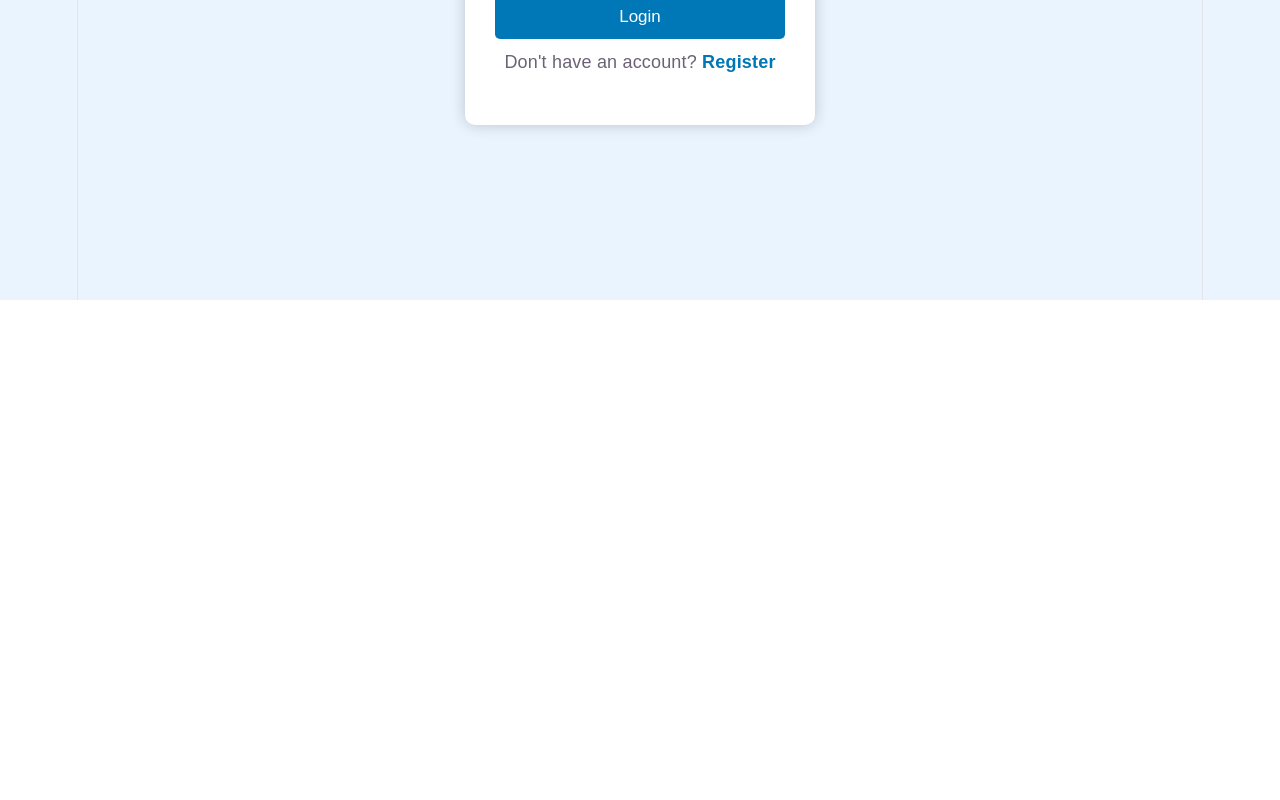
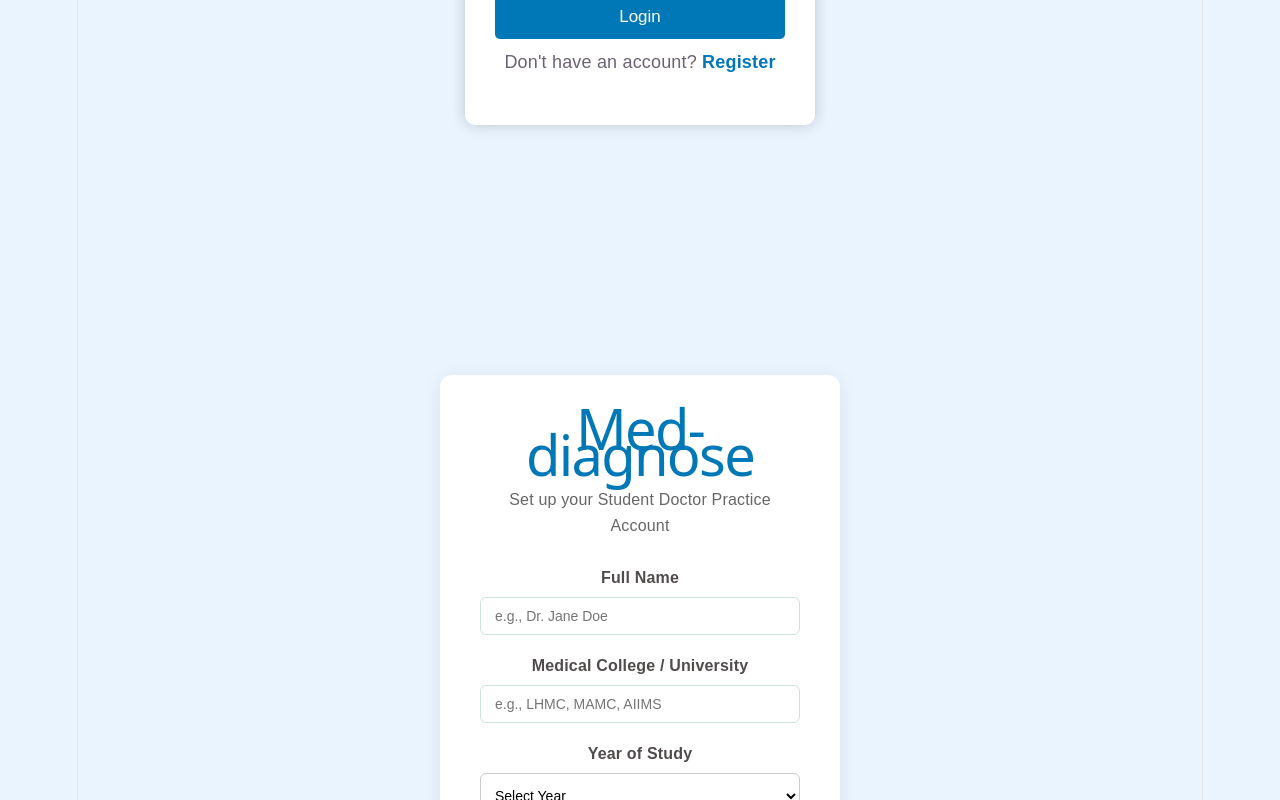
Before and after one commit to Ishita-Jha/Med-diagnose, a React (Vite) app in the folder client/: page / in a window 1280 px wide. Shown: the part 500-1300 px from the top of the page. Before the commit the page ends 800 px from the top, so only its background shows below. Built offline with nearby package versions, Linux system fonts and the light colour scheme.

Commit message:
Register Page

```diff
--- a/client/src/App.jsx
+++ b/client/src/App.jsx
@@ -1,8 +1,14 @@
 import Login from "./pages/login";
+import Register from "./pages/Register";
 
 function App() {
   return (
-    <Login />
+    <div>
+      <Login />
+      <Register/>
+
+    </div>
+
   );
 }
 
--- /dev/null
+++ b/client/src/pages/Register.jsx
@@ -0,0 +1,127 @@
+import React, { useState } from 'react';
+import '../styles/Register.css';
+
+function Register() {
+  const [formData, setFormData] = useState({
+    fullName: '',
+    medicalCollege: '',
+    yearOfStudy: '',
+    specialtyInterest: ''
+  });
+
+  const [message, setMessage] = useState({ text: '', type: '' });
+
+  const handleChange = (e) => {
+    const { name, value } = e.target;
+    setFormData({
+      ...formData,
+      [name]: value
+    });
+  };
+
+  const handleSubmit = (e) => {
+    e.preventDefault();
+
+    localStorage.setItem('studentDoctorProfile', JSON.stringify({
+      fullName: formData.fullName,
+      medicalCollege: formData.medicalCollege,
+      yearOfStudy: formData.yearOfStudy,
+      specialtyInterest: formData.specialtyInterest,
+      accuracyScore: 100,
+      casesSolved: 0
+    }));
+
+    setMessage({
+      text: `Welcome, Dr. ${formData.fullName}! Your practice profile is configured.`,
+      type: 'success'
+    });
+
+    setFormData({
+      fullName: '',
+      medicalCollege: '',
+      yearOfStudy: '',
+      specialtyInterest: ''
+    });
+  };
+
+  return (
+    <div className="register-container">
+      <div className="register-card">
+        <h1>Med-diagnose</h1>
+        <p className="subtitle">Set up your Student Doctor Practice Account</p>
+
+        <form onSubmit={handleSubmit} className="register-form">
+
+          <div className="input-group">
+            <label>Full Name</label>
+            <input
+              type="text"
+              name="fullName"
+              value={formData.fullName}
+              onChange={handleChange}
+              required
+              placeholder="e.g., Dr. Jane Doe"
+            />
+          </div>
+
+          <div className="input-group">
+            <label>Medical College / University</label>
+            <input
+              type="text"
+              name="medicalCollege"
+              value={formData.medicalCollege}
+              onChange={handleChange}
+              required
+              placeholder="e.g., LHMC, MAMC, AIIMS"
+            />
+          </div>
+
+
+          <div className="form-row">
+            <div className="input-group standard-width">
+              <label>Year of Study</label>
+              <select
+                 className="custom-select"
+                 name="yearOfStudy"
+                  value={formData.yearOfStudy}
+                  onChange={handleChange} required>
+                <option value="">Select Year</option>
+                <option value="1st Year">1st Year</option>
+                <option value="2nd Year">2nd Year</option>
+                <option value="3rd Year">3rd Year</option>
+                <option value="Final Year">Final Year</option>
+                <option value="Intern / Resident">Intern / Resident</option>
+              </select>
+            </div>
+
+            <div className="input-group standard-width">
+              <label>Specialty Focus</label>
+              <select
+              className="custom-select"
+              name="specialtyInterest"
+              value={formData.specialtyInterest}
+               onChange={handleChange} required>
+                <option value="">Select Specialty</option>
+                <option value="General Medicine">General Medicine</option>
+                <option value="Pediatrics">Pediatrics</option>
+                <option value="Cardiology">Cardiology</option>
+                <option value="Neurology">Neurology</option>
+                <option value="Emergency Medicine">Emergency Medicine</option>
+              </select>
+            </div>
+          </div>
+
+          <button type="submit" className="register-btn">Create Practice Profile</button>
+        </form>
+
+        {message.text && (
+          <div className={`alert-message ${message.type}`}>
+            {message.text}
+          </div>
+        )}
+      </div>
+    </div>
+  );
+}
+
+export default Register;
--- /dev/null
+++ b/client/src/styles/Register.css
@@ -0,0 +1,116 @@
+.register-container {
+  display: flex;
+  justify-content: center;
+  align-items: center;
+  min-height: 100vh;
+  background-color: #eaf4ff;
+  font-family: 'Segoe UI', Tahoma, Geneva, Verdana, sans-serif;
+}
+
+.register-card {
+  background: #ffffff;
+  padding: 40px;
+  border-radius: 12px;
+  box-shadow: 0 4px 20px rgba(0, 0, 0, 0.08);
+  width: 100%;
+  max-width: 400px;
+}
+
+.register-card h1 {
+  margin: 0 0 5px 0;
+  color: #0077b6;
+  text-align: center;
+}
+
+.subtitle {
+  text-align: center;
+  color: #666;
+  font-size: 16px;
+  margin-bottom: 25px;
+  margin-top:20px;
+}
+
+.register-form {
+  display: flex;
+  flex-direction: column;
+}
+
+.input-group {
+  margin-bottom: 18px;
+  display: flex;
+  flex-direction: column;
+}
+
+.input-group label {
+  font-size: 16px;
+  font-weight: 600;
+  color: #514c4c;
+  margin-bottom: 6px;
+}
+
+.input-group input {
+  padding: 10px 14px;
+  border: 1px solid #cce3de;
+  border-radius: 6px;
+  font-size: 14px;
+  outline: none;
+  transition: border-color 0.2s;
+}
+
+.input-group input:focus {
+  border-color: #0077b6;
+}
+
+.custom-select {
+  width: 100%;
+  height: 46px;
+  padding: 10px;
+  border: 1px solid #ccc;
+  border-radius: 6px;
+  font-size: 14px;
+  background-color: #fff;
+  box-sizing: border-box;
+}
+
+.custom-select:focus {
+  border-color: #0077b6;
+  outline: none;
+}
+
+.register-btn {
+  background-color: #0077b6;
+  color: white;
+  padding: 12px;
+  border: none;
+  border-radius: 6px;
+  font-size: 16px;
+  font-weight: 600;
+  cursor: pointer;
+  transition: background-color 0.2s;
+  margin-top: 10px;
+}
+
+.register-btn:hover {
+  background-color: #0096c7;
+}
+
+.alert-message {
+  margin-top: 20px;
+  padding: 12px;
+  border-radius: 6px;
+  text-align: center;
+  font-size: 14px;
+  font-weight: 500;
+}
+
+.alert-message.success {
+  background-color: #e8f5e9;
+  color: #2e7d32;
+  border: 1px solid #c8e6c9;
+}
+
+.alert-message.error {
+  background-color: #ffebee;
+  color: #c62828;
+  border: 1px solid #ffcdd2;
+}
```
